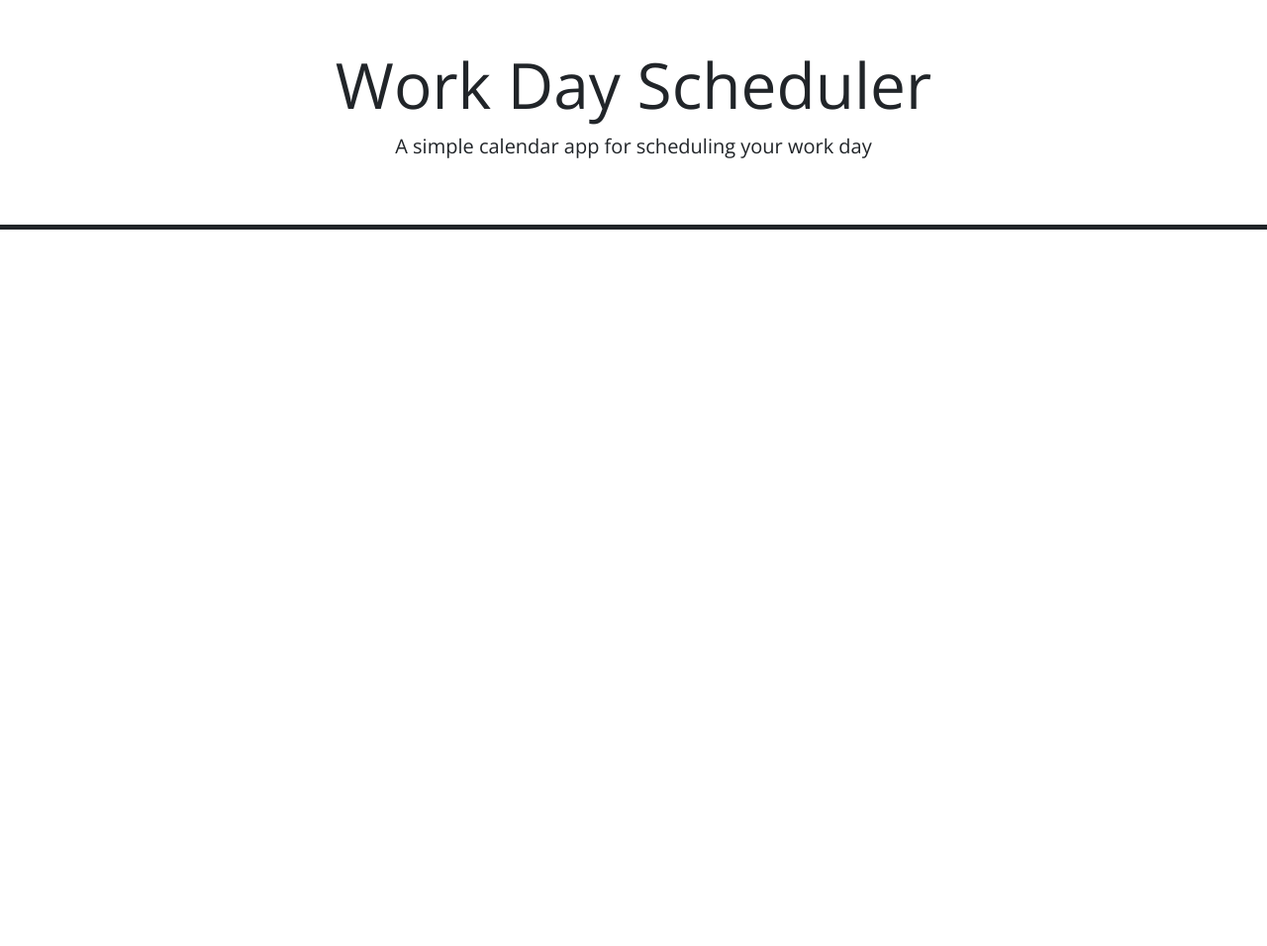
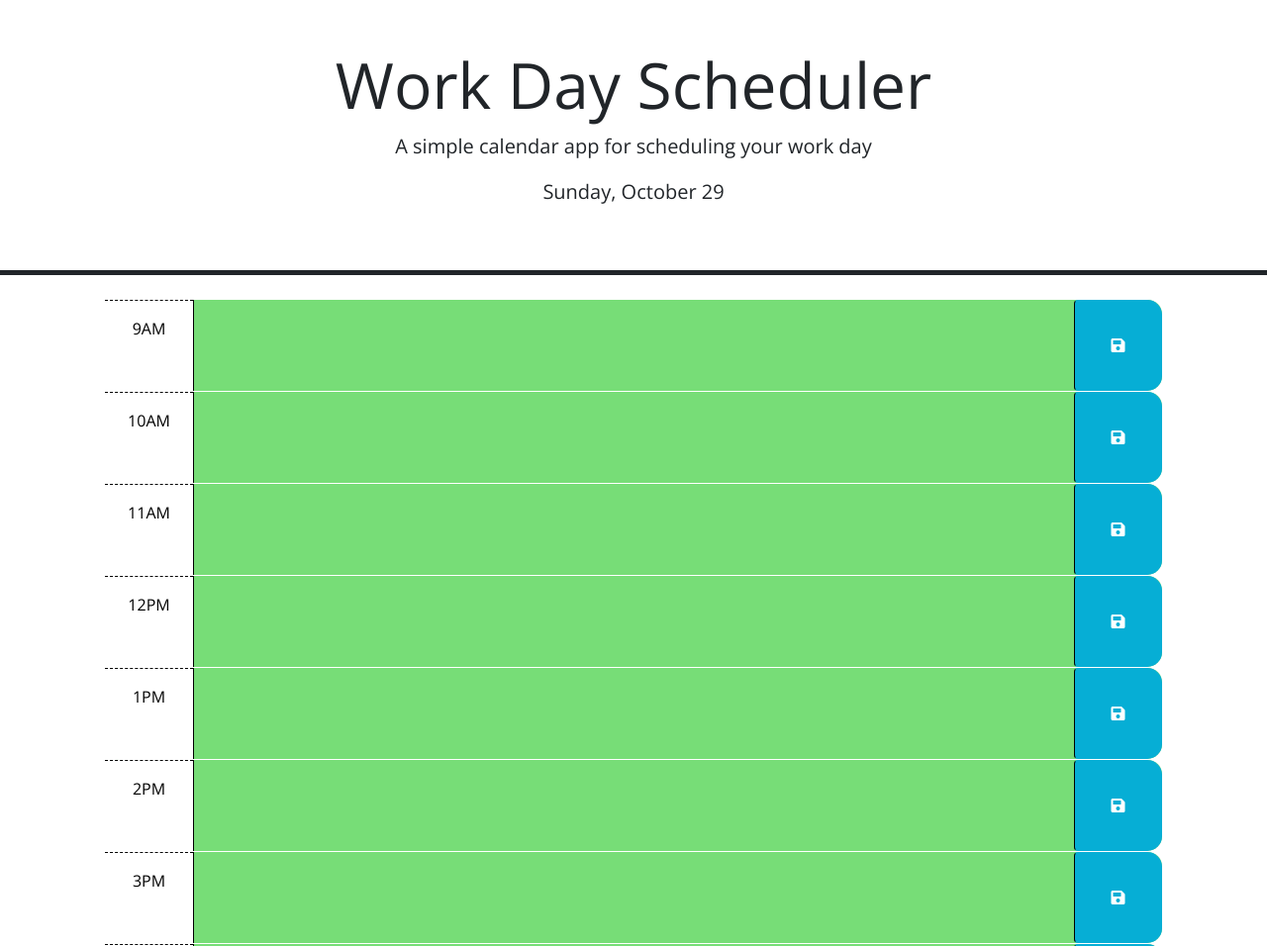
Before and after one commit to Rilwan0410/workDayPlanner, a plain HTML site: page index.html in a window 1280 px wide. Shown: the top 956 px of the page at 99% size. Before the commit the page ends 800 px from the top, so only its background shows below. Drawn offline with nearby package versions, Linux system fonts and the light colour scheme.

Commit message:
moved script.js and styles.css to Assets folder

```diff
--- a/index.html
+++ b/index.html
@@ -75,6 +75,6 @@
     <script src="https://cdn.jsdelivr.net/npm/dayjs@1.11.3/dayjs.min.js"
     integrity="sha256-iu/zLUB+QgISXBLCW/mcDi/rnf4m4uEDO0wauy76x7U="
     crossorigin="anonymous" type="module"></script>
-    <script src="Assets/"></script>
+    <script src="Assets/script.js"></script>
   </body>
 </html>
```
